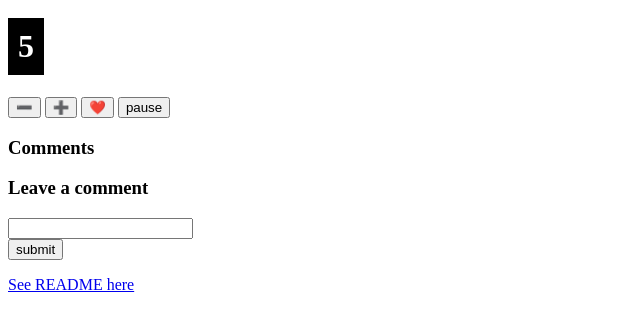
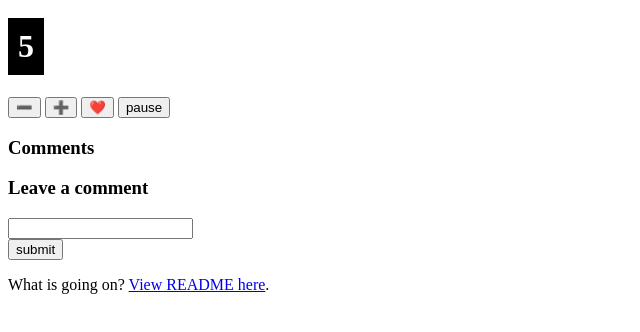
Before and after one commit to geewey/dom-challenge, a plain HTML site: page projects/javascript-dom-challenge/index.html in a window 1280 px wide. Shown: the part 48-380 px from the top of the page, without its empty margins (0-640 px from the left). Drawn offline with Linux system fonts and the light colour scheme.

```diff
--- a/projects/javascript-dom-challenge/index.html
+++ b/projects/javascript-dom-challenge/index.html
@@ -40,7 +40,7 @@
   </div>
 
   <div>
-    <p><a href="readme.html">See README here</a></p>
+    <p>What is going on? <a href="readme.html">View README here</a>.</p>
   </div>
 
   <script src="domchallenge.js"></script>
```
Also changed, not shown: projects/javascript-dom-challenge/readme.html (+1 -1 lines).
